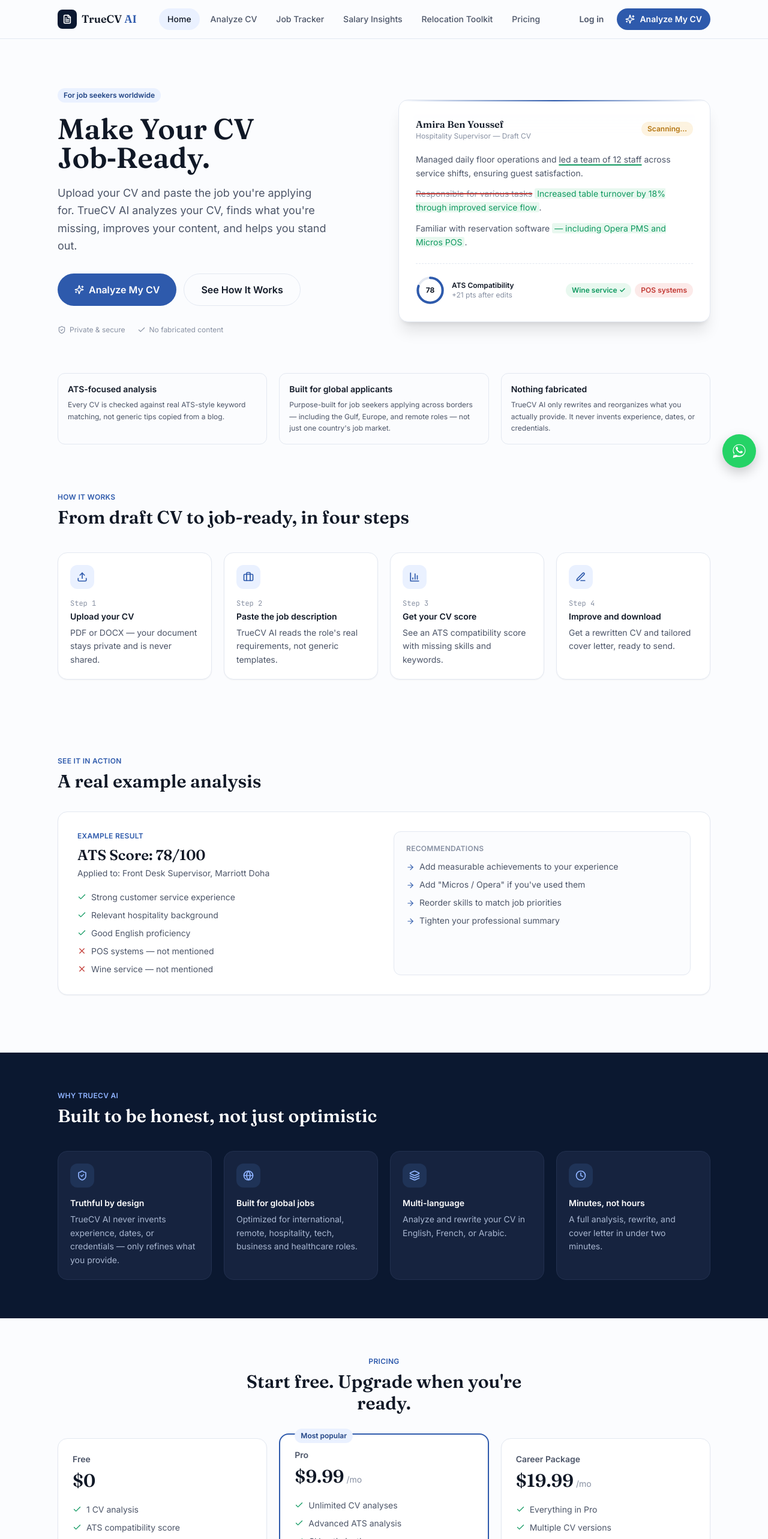
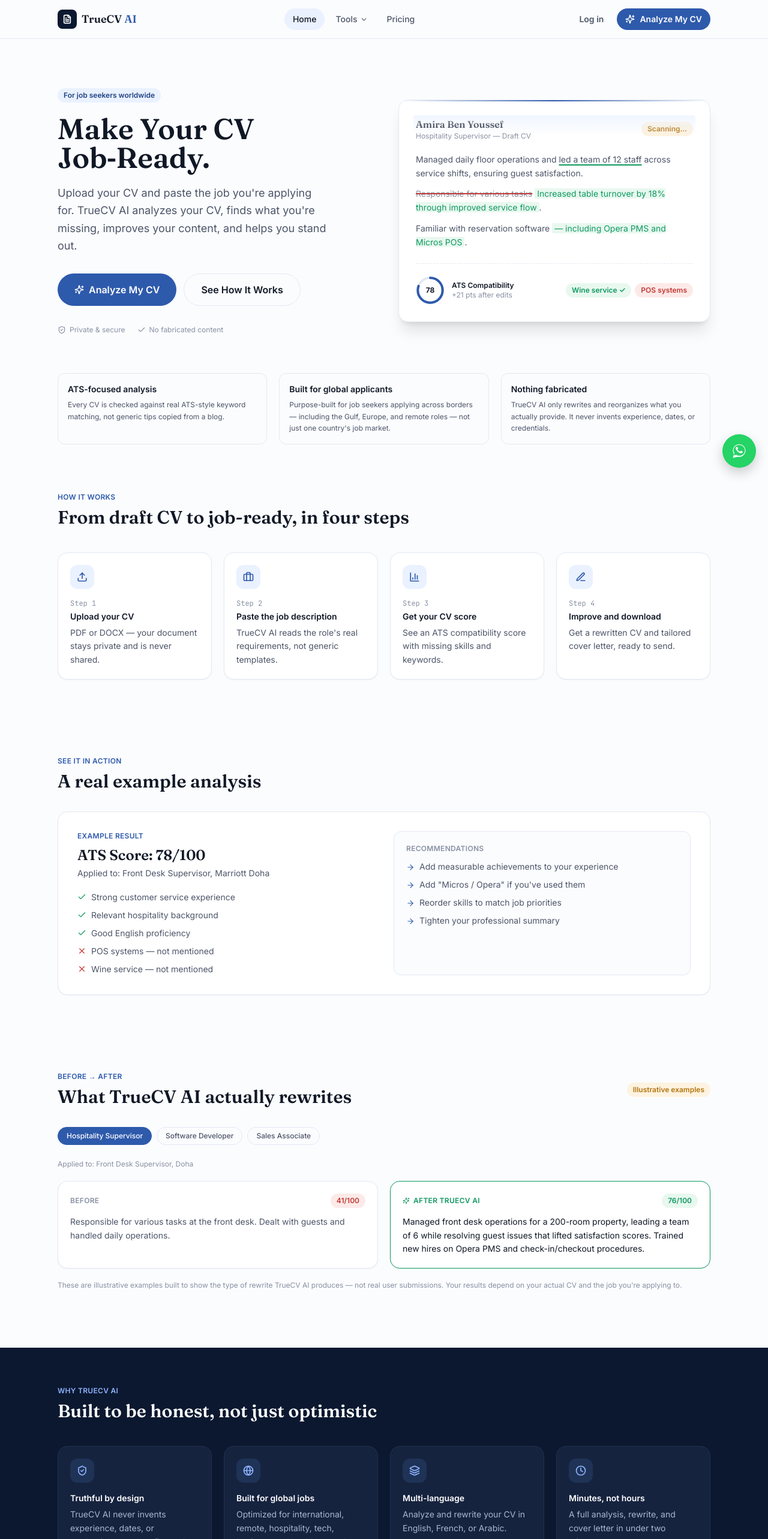
Before and after one commit to fedinnaire2000-ui/truecv-ai, a React (Vite) app: page / in a window 1280 px wide. Shown: the top 2566 px of the page at 60% size. Built offline with nearby package versions, Linux system fonts and the light colour scheme.

Commit message:
Add files via upload

```diff
--- a/src/TrueCVApp.jsx
+++ b/src/TrueCVApp.jsx
@@ -181,14 +181,19 @@
 /* ============================== NAV ============================== */
 function Nav({ view, setView }) {
   const [open, setOpen] = useState(false);
-  const links = [
+  const [toolsOpen, setToolsOpen] = useState(false);
+  const toolLinks = [
+    { id: "analyzer", label: "Analyze CV", desc: "Score your CV against a job description" },
+    { id: "tracker", label: "Job Tracker", desc: "Track applications, interviews, offers" },
+    { id: "salary", label: "Salary Insights", desc: "Estimate a fair salary range" },
+    { id: "interview", label: "Interview Prep", desc: "Practice likely interview questions" },
+    { id: "toolkit", label: "Relocation Toolkit", desc: "Checklist for working abroad" },
+  ];
+  const topLinks = [
     { id: "landing", label: "Home" },
-    { id: "analyzer", label: "Analyze CV" },
-    { id: "tracker", label: "Job Tracker" },
-    { id: "salary", label: "Salary Insights" },
-    { id: "toolkit", label: "Relocation Toolkit" },
     { id: "pricing", label: "Pricing" },
   ];
+  const isToolView = toolLinks.some((t) => t.id === view);
   return (
     <header style={{ borderBottom: `1px solid ${C.line}`, background: "rgba(251,252,254,0.9)", backdropFilter: "blur(8px)" }} className="sticky top-0 z-40">
       <div className="max-w-6xl mx-auto px-5 sm:px-8 h-16 flex items-center justify-between">
@@ -199,17 +204,46 @@
           <span className="tc-serif font-semibold text-lg" style={{ color: C.ink }}>TrueCV <span style={{ color: C.accent }}>AI</span></span>
         </button>
 
-        <nav className="hidden md:flex items-center gap-1">
-          {links.map((l) => (
+        <nav className="hidden md:flex items-center gap-1 relative">
+          <button
+            onClick={() => setView("landing")}
+            style={{ color: view === "landing" ? C.ink : C.inkSoft, background: view === "landing" ? C.accentSoft : "transparent" }}
+            className="px-3.5 py-2 rounded-full text-sm font-medium transition-colors"
+          >
+            Home
+          </button>
+
+          <div onMouseEnter={() => setToolsOpen(true)} onMouseLeave={() => setToolsOpen(false)} className="relative">
             <button
-              key={l.id}
-              onClick={() => setView(l.id)}
-              style={{ color: view === l.id ? C.ink : C.inkSoft, background: view === l.id ? C.accentSoft : "transparent" }}
-              className="px-3.5 py-2 rounded-full text-sm font-medium transition-colors"
+              onClick={() => setToolsOpen(!toolsOpen)}
+              style={{ color: isToolView ? C.ink : C.inkSoft, background: isToolView ? C.accentSoft : "transparent" }}
+              className="px-3.5 py-2 rounded-full text-sm font-medium transition-colors flex items-center gap-1"
             >
-              {l.label}
+              Tools <ChevronDown size={13} style={{ transform: toolsOpen ? "rotate(180deg)" : "none", transition: "transform .15s" }} />
             </button>
-          ))}
+            {toolsOpen && (
+              <div style={{ background: C.surface, border: `1px solid ${C.line}` }} className="absolute top-full left-0 mt-1 w-72 rounded-2xl shadow-xl p-2 z-50">
+                {toolLinks.map((t) => (
+                  <button
+                    key={t.id}
+                    onClick={() => { setView(t.id); setToolsOpen(false); }}
+                    className="w-full text-left px-3.5 py-2.5 rounded-xl hover:bg-black/[0.03] block"
+                  >
+                    <div className="text-sm font-semibold" style={{ color: view === t.id ? C.accent : C.ink }}>{t.label}</div>
+                    <div className="text-xs mt-0.5" style={{ color: C.inkFaint }}>{t.desc}</div>
+                  </button>
+                ))}
+              </div>
+            )}
+          </div>
+
+          <button
+            onClick={() => setView("pricing")}
+            style={{ color: view === "pricing" ? C.ink : C.inkSoft, background: view === "pricing" ? C.accentSoft : "transparent" }}
+            className="px-3.5 py-2 rounded-full text-sm font-medium transition-colors"
+          >
+            Pricing
+          </button>
         </nav>
 
         <div className="hidden md:flex items-center gap-2">
@@ -398,6 +432,72 @@
         </div>
       </div>
     </Card>
+  );
+}
+
+function BeforeAfterExamples() {
+  const [active, setActive] = useState(0);
+  const examples = [
+    {
+      role: "Hospitality Supervisor",
+      job: "Applied to: Front Desk Supervisor, Doha",
+      before: "Responsible for various tasks at the front desk. Dealt with guests and handled daily operations.",
+      after: "Managed front desk operations for a 200-room property, leading a team of 6 while resolving guest issues that lifted satisfaction scores. Trained new hires on Opera PMS and check-in/checkout procedures.",
+      beforeScore: 41,
+      afterScore: 76,
+    },
+    {
+      role: "Software Developer",
+      job: "Applied to: Frontend Developer, Remote",
+      before: "Worked on web projects using React. Fixed bugs and helped the team.",
+      after: "Built and shipped 4 production React features used by 10k+ monthly users, cutting page load time by 30% through code splitting and reducing reported bugs by 22% via improved test coverage.",
+      beforeScore: 38,
+      afterScore: 81,
+    },
+    {
+      role: "Sales Associate",
+      job: "Applied to: Retail Sales Lead, Dubai",
+      before: "Sold products in a retail store. Helped customers and processed payments.",
+      after: "Consistently ranked top 3 of 15 sales associates, driving 18% year-over-year revenue growth through upselling and building repeat-customer relationships in a high-traffic retail location.",
+      beforeScore: 35,
+      afterScore: 74,
+    },
+  ];
+  const ex = examples[active];
+
+  return (
+    <div>
+      <div className="flex flex-wrap gap-2 mb-6">
+        {examples.map((e, i) => (
+          <button
+            key={e.role}
+            onClick={() => setActive(i)}
+            style={{ background: active === i ? C.accent : C.bg, color: active === i ? "#fff" : C.inkSoft, border: `1px solid ${active === i ? C.accent : C.line}` }}
+            className="px-3.5 py-1.5 rounded-full text-xs font-medium"
+          >
+            {e.role}
+          </button>
+        ))}
+      </div>
+      <p className="text-xs mb-5" style={{ color: C.inkFaint }}>{ex.job}</p>
+      <div className="grid md:grid-cols-2 gap-5">
+        <Card className="p-5">
+          <div className="flex items-center justify-between mb-3">
+            <div className="text-xs font-semibold uppercase tracking-wide" style={{ color: C.inkFaint }}>Before</div>
+            <Badge tone="bad">{ex.beforeScore}/100</Badge>
+          </div>
+          <p className="text-sm leading-relaxed" style={{ color: C.inkSoft }}>{ex.before}</p>
+        </Card>
+        <Card className="p-5" style={{ borderColor: C.success }}>
+          <div className="flex items-center justify-between mb-3">
+            <div className="text-xs font-semibold uppercase tracking-wide flex items-center gap-1.5" style={{ color: C.success }}><Sparkles size={12} /> After TrueCV AI</div>
+            <Badge tone="good">{ex.afterScore}/100</Badge>
+          </div>
+          <p className="text-sm leading-relaxed" style={{ color: C.ink }}>{ex.after}</p>
+        </Card>
+      </div>
+      <p className="text-xs mt-5" style={{ color: C.inkFaint }}>These are illustrative examples built to show the type of rewrite TrueCV AI produces — not real user submissions. Your results depend on your actual CV and the job you're applying to.</p>
+    </div>
   );
 }
 
@@ -493,6 +593,18 @@
           <h2 className="tc-serif text-3xl font-semibold" style={{ color: C.ink }}>A real example analysis</h2>
         </div>
         <ScoreExample />
+      </section>
+
+      {/* BEFORE / AFTER */}
+      <section className="max-w-6xl mx-auto px-5 sm:px-8 py-16">
+        <div className="flex items-center justify-between mb-8 gap-3">
+          <div>
+            <div className="text-xs font-semibold tracking-wide uppercase mb-2" style={{ color: C.accent }}>Before → After</div>
+            <h2 className="tc-serif text-3xl font-semibold" style={{ color: C.ink }}>What TrueCV AI actually rewrites</h2>
+          </div>
+          <Badge tone="warn">Illustrative examples</Badge>
+        </div>
+        <BeforeAfterExamples />
       </section>
 
       {/* FEATURES */}
```
